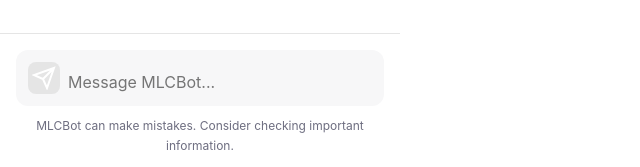
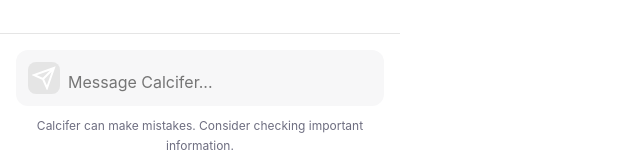
Before and after one commit to kerosene-vive/Calcifer, a website built with Parcel: page src/popup.html in a window 1280 px wide. Shown: the part 630-797 px from the top of the page, 0-640 px from the left. Built offline with nearby package versions, Linux system fonts and the light colour scheme; some packages are replaced by stand-ins of ours; no server answers; what @mlc-ai/web-llm would draw is missing.

Commit message:
dtdfdffcffcf

```diff
--- a/src/popup.html
+++ b/src/popup.html
@@ -40,7 +40,7 @@
                 <textarea
                     id="query-input"
                     class="query-input"
-                    placeholder="Message MLCBot..."
+                    placeholder="Message Calcifer..."
                     rows="1"
                 ></textarea>
                 <button id="submit-button" class="submit-button" disabled>
@@ -50,7 +50,7 @@
                 </button>
             </div>
             <div class="input-footer">
-                <span class="disclaimer">MLCBot can make mistakes. Consider checking important information.</span>
+                <span class="disclaimer">Calcifer can make mistakes. Consider checking important information.</span>
             </div>
         </div>
     </div>
```
Also changed, not shown: src/manifest.json.
